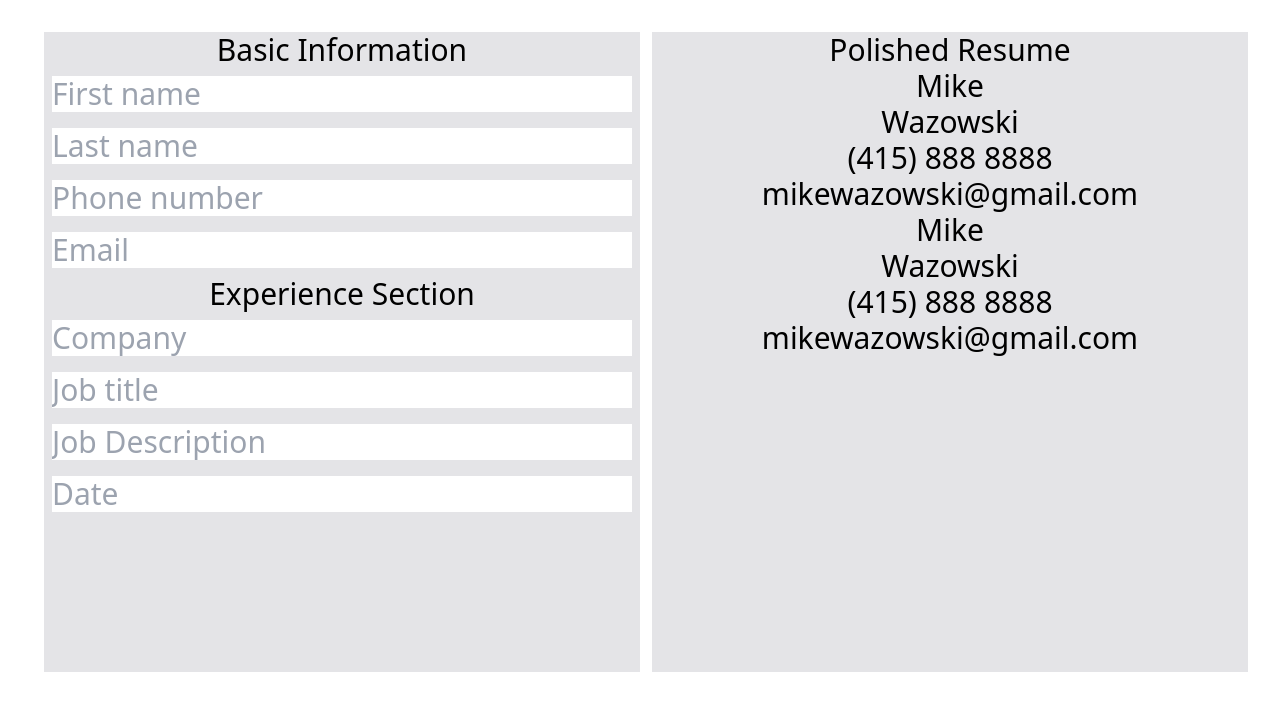
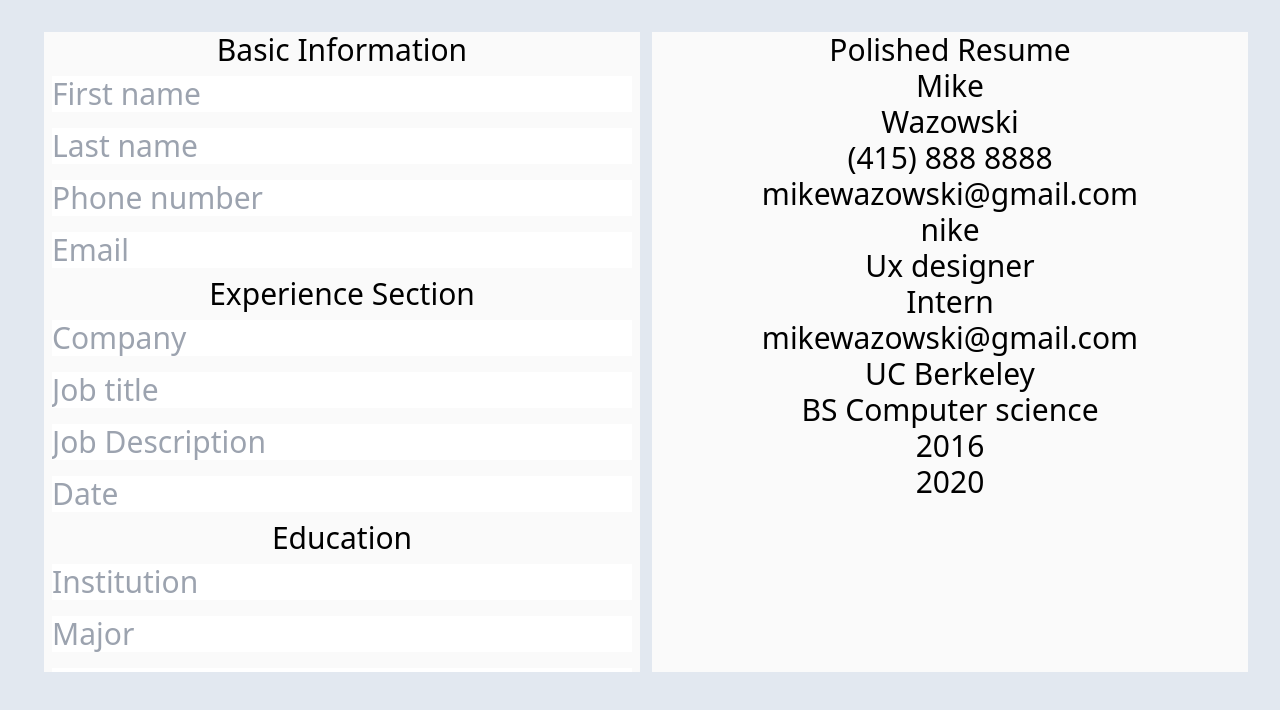
Before and after one commit to oscvrhrr/Resume-Generator, a React (Vite) app: page / in a window 1280 px wide. Shown: the top 710 px of the page. Built offline with nearby package versions, Linux system fonts and the light colour scheme.

Commit message:
added education feature

```diff
--- a/src/components/Dashboard.jsx
+++ b/src/components/Dashboard.jsx
@@ -1,5 +1,6 @@
 import BasicInfoForm from "./BasicInfoForm";
 import ExperienceForm from "./ExperienceForm";
+import EducationalForm from "./EducationalForm";
 import Resume from "./Resume";
 
 
@@ -12,13 +13,20 @@ export default function Dashboard () {
     const [email, setEmail] = useState('');
     const [company, setCompany] = useState('');
     const [position, setPosition] = useState('');
-    const [responsibilities, setResponsibilities] = useState('')
+    const [responsibilities, setResponsibilities] = useState('');
     const [date, setDate] = useState('');
+    const [school, setSchool] = useState('');
+    const [degree, setDegree] = useState('');
+    const [enrolled, setEnrolled] = useState('');
+    const [graduated, setGraduated] = useState('');
+
+
+
 
 
     return (
         <div className=" w-full h-full flex justify-between">
-            <div className="h-[40rem] bg-zinc-200 w-1/2 text-3xl ml-3">
+            <div className="bg-zinc-50 w-1/2 text-3xl ml-3 overflow h-[40rem] overflow-auto ">
                 <BasicInfoForm
                     first={first}
                     last={last}
@@ -38,13 +46,19 @@ export default function Dashboard () {
                     setPositionProp={(event) => setPosition(event.target.value)}
                     setResponsibilitiesProp={(event) => setResponsibilities(event.target.value)}
                     setDateProp={(event) => setDate(event.target.value)}
+                />
 
+                <EducationalForm
+                    school={school}
+                    degree={degree}
+                    enrolled={enrolled}
+                    graduated={graduated}
+                    setSchoolProp={(event) => setSchool(event.target.value)}
+                    setDegreeProp={(event) => setDegree(event.target.value)}
+                    setEnrolledProp={(event) => setEnrolled(event.target.value)}
+                    setGraduatedProp={(event) => setGraduated(event.target.value)}
                 />
             </div>
-
-
-
-
 
 
            <Resume
@@ -56,6 +70,10 @@ export default function Dashboard () {
             position={position}
             responsibilities={responsibilities}
             date={date}
+            school={school}
+            degree={degree}
+            enrolled={enrolled}
+            graduated={graduated}
 
            />
 
--- /dev/null
+++ b/src/components/EducationalForm.jsx
@@ -0,0 +1,23 @@
+/* eslint-disable react/prop-types */
+export default function EducationalForm({
+  school,
+  degree,
+  enrolled,
+  graduated,
+  setSchoolProp,
+  setDegreeProp,
+  setEnrolledProp,
+  setGraduatedProp
+}) {
+  return (
+    <div>
+      <form action="" className="flex flex-col">
+        <h2>Education</h2>
+        <input value={school} onChange={setSchoolProp} type="text" name="school" id="" className="m-2" placeholder="Institution" />
+        <input value={degree} onChange={setDegreeProp} type="text" name="degree" id="" className="m-2" placeholder="Major" />
+        <input value={enrolled} onChange={setEnrolledProp} type="text" name=" enrolled" className="m-2" placeholder="Date Enrolled"/>
+        <input value={graduated} onChange={setGraduatedProp} type="text" name="graduated" className="m-2" placeholder="Graduation" />
+      </form>
+    </div>
+  );
+}
--- a/src/components/Resume.jsx
+++ b/src/components/Resume.jsx
@@ -8,20 +8,28 @@ export default function Resume({
   company,
   position,
   responsibilities,
-  date
+  date,
+  school,
+  degree,
+  enrolled,
+  graduated
 
  }) {
   return (
-    <div className="h-[40rem] bg-zinc-200 w-1/2 text-3xl ml-3">
+    <div className="h-[40rem] bg-zinc-50 w-1/2 text-3xl ml-3">
       <h1>Polished Resume</h1>
       <p>{first === "" ? "Mike" : first}</p>
       <p>{last === "" ? "Wazowski" : last}</p>
       <p>{number === "" ? "(415) 888 8888" : number}</p>
       <p>{email === "" ? "mikewazowski@gmail.com" : email}</p>
-      <p>{company === "" ? "Mike" : company}</p>
-      <p>{position === "" ? "Wazowski" : position}</p>
-      <p>{responsibilities === "" ? "(415) 888 8888" : responsibilities}</p>
+      <p>{company === "" ? "nike" : company}</p>
+      <p>{position === "" ? "Ux designer" : position}</p>
+      <p>{responsibilities === "" ? "Intern" : responsibilities}</p>
       <p>{date === "" ? "mikewazowski@gmail.com" : date}</p>
+      <p>{school === "" ? "UC Berkeley": school}</p>
+      <p>{degree === "" ? "BS Computer science": degree }</p>
+      <p>{enrolled === "" ? "2016": enrolled}</p>
+      <p>{graduated === ""? "2020": graduated}</p>
     </div>
   );
 }
--- a/src/index.css
+++ b/src/index.css
@@ -1,3 +1,7 @@
 @tailwind base;
 @tailwind components;
 @tailwind utilities;
+
+html {
+    background-color: rgb(226 232 240);
+}
```
